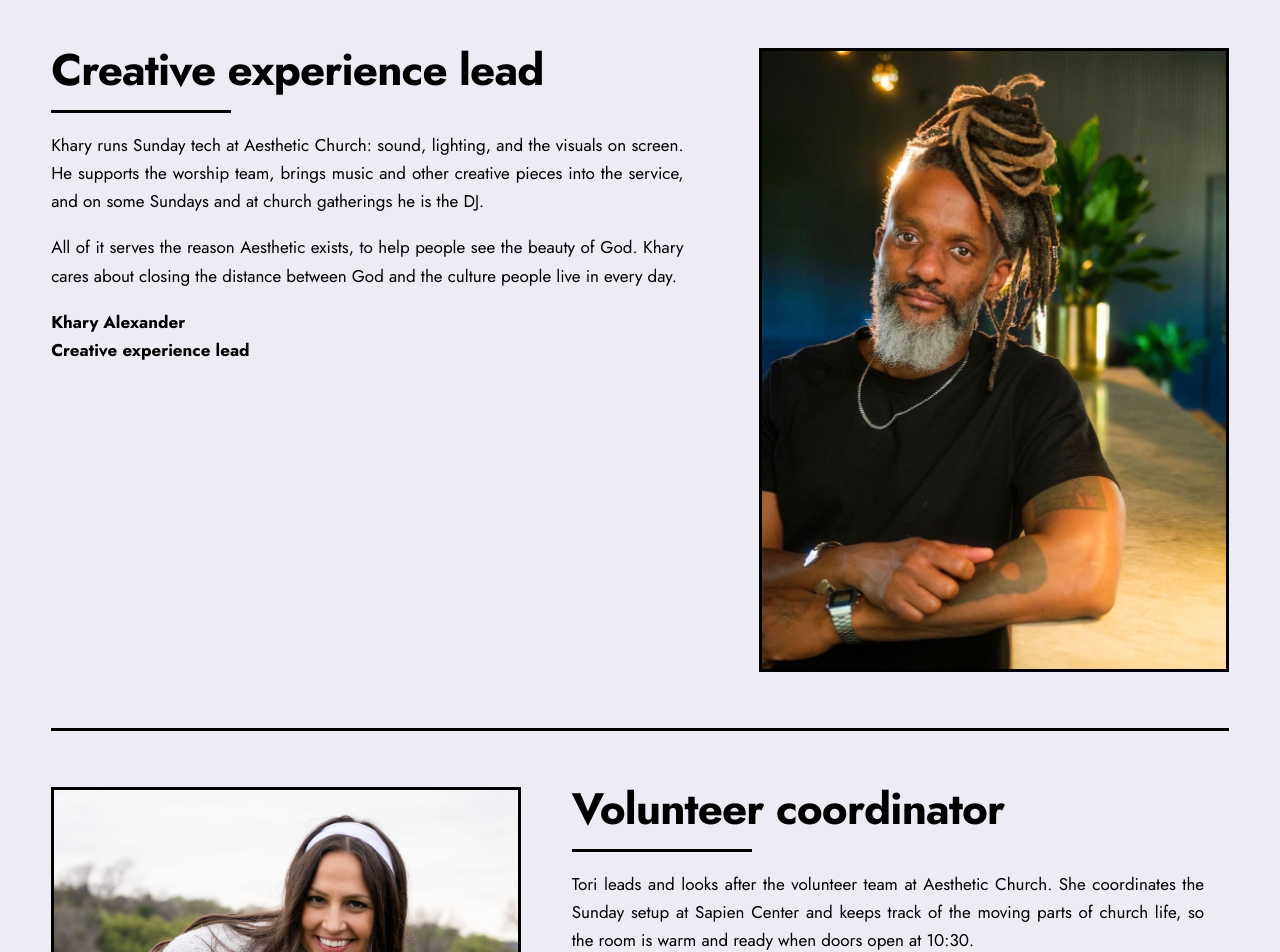
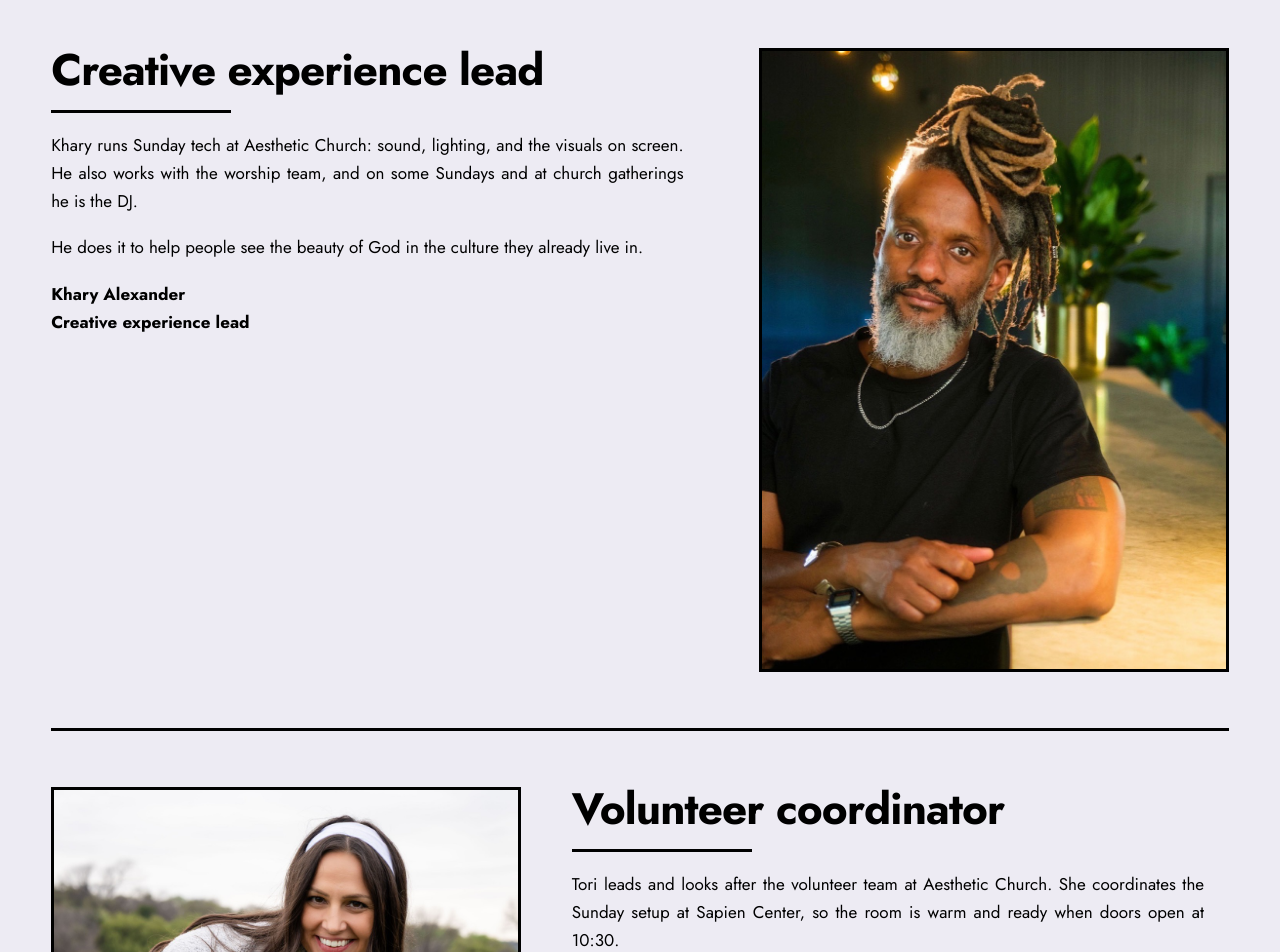
Before and after one commit to Aesthetic-ATX/Aesthetic-Website, a Next.js app: page /about in a window 1280 px wide. Shown: the part 2660-3612 px from the top of the page. Built offline with nearby package versions, Linux system fonts and the light colour scheme.

Commit message:
Anti-slop pass on team bios: cut vague and stock lines
Co-Authored-By: Claude Opus 5.5 <noreply@anthropic.com>

```diff
--- a/data/team.ts
+++ b/data/team.ts
@@ -26,8 +26,8 @@ export const team: Member[] = [
       height: 1267,
     },
     bio: [
-      "Khary runs Sunday tech at Aesthetic Church: sound, lighting, and the visuals on screen. He supports the worship team, brings music and other creative pieces into the service, and on some Sundays and at church gatherings he is the DJ.",
-      "All of it serves the reason Aesthetic exists, to help people see the beauty of God. Khary cares about closing the distance between God and the culture people live in every day.",
+      "Khary runs Sunday tech at Aesthetic Church: sound, lighting, and the visuals on screen. He also works with the worship team, and on some Sundays and at church gatherings he is the DJ.",
+      "He does it to help people see the beauty of God in the culture they already live in.",
     ],
   },
   {
@@ -41,7 +41,7 @@ export const team: Member[] = [
       height: 1600,
     },
     bio: [
-      "Tori leads and looks after the volunteer team at Aesthetic Church. She coordinates the Sunday setup at Sapien Center and keeps track of the moving parts of church life, so the room is warm and ready when doors open at 10:30.",
+      "Tori leads and looks after the volunteer team at Aesthetic Church. She coordinates the Sunday setup at Sapien Center, so the room is warm and ready when doors open at 10:30.",
       "If you would like to join the volunteer team, Tori is the person to talk to.",
     ],
   },
```
